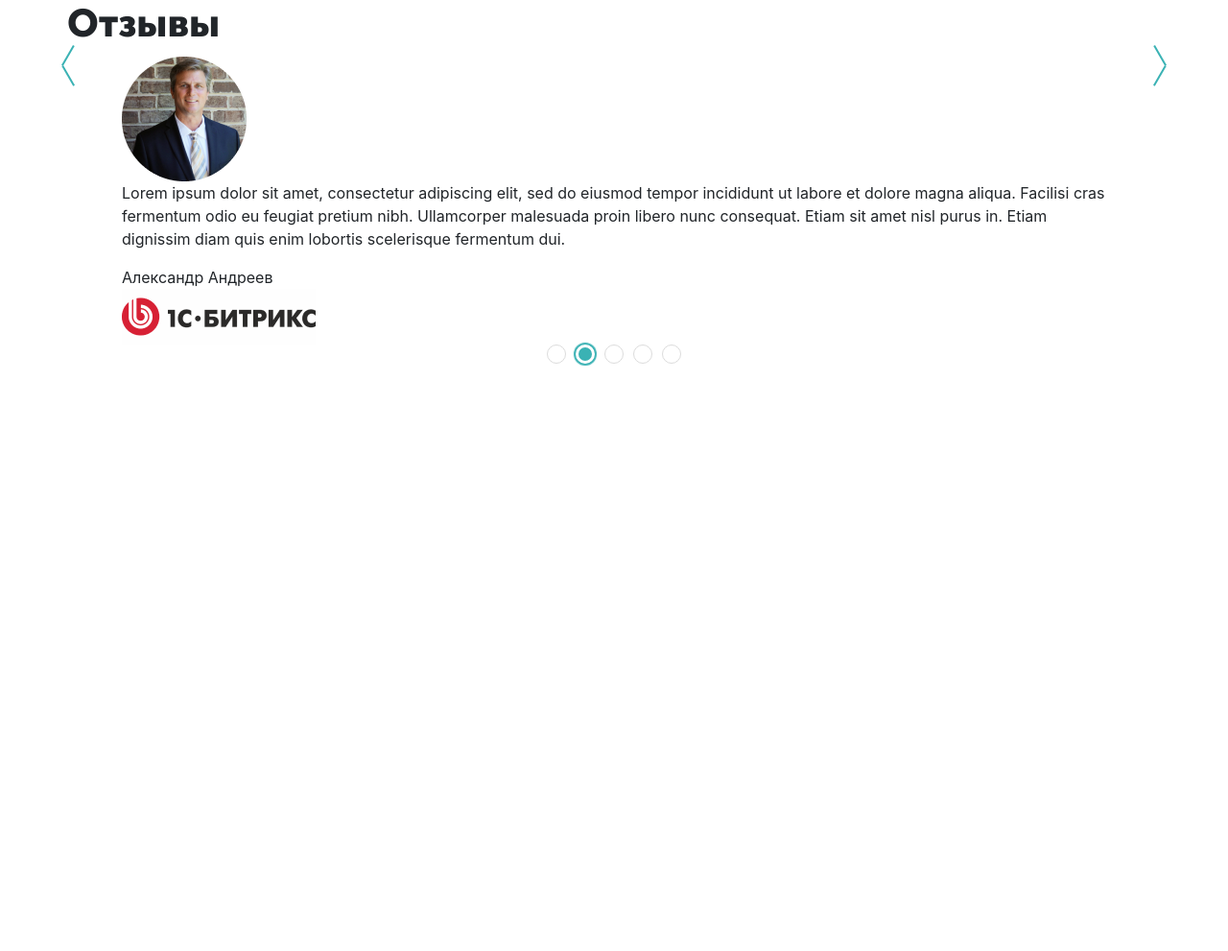
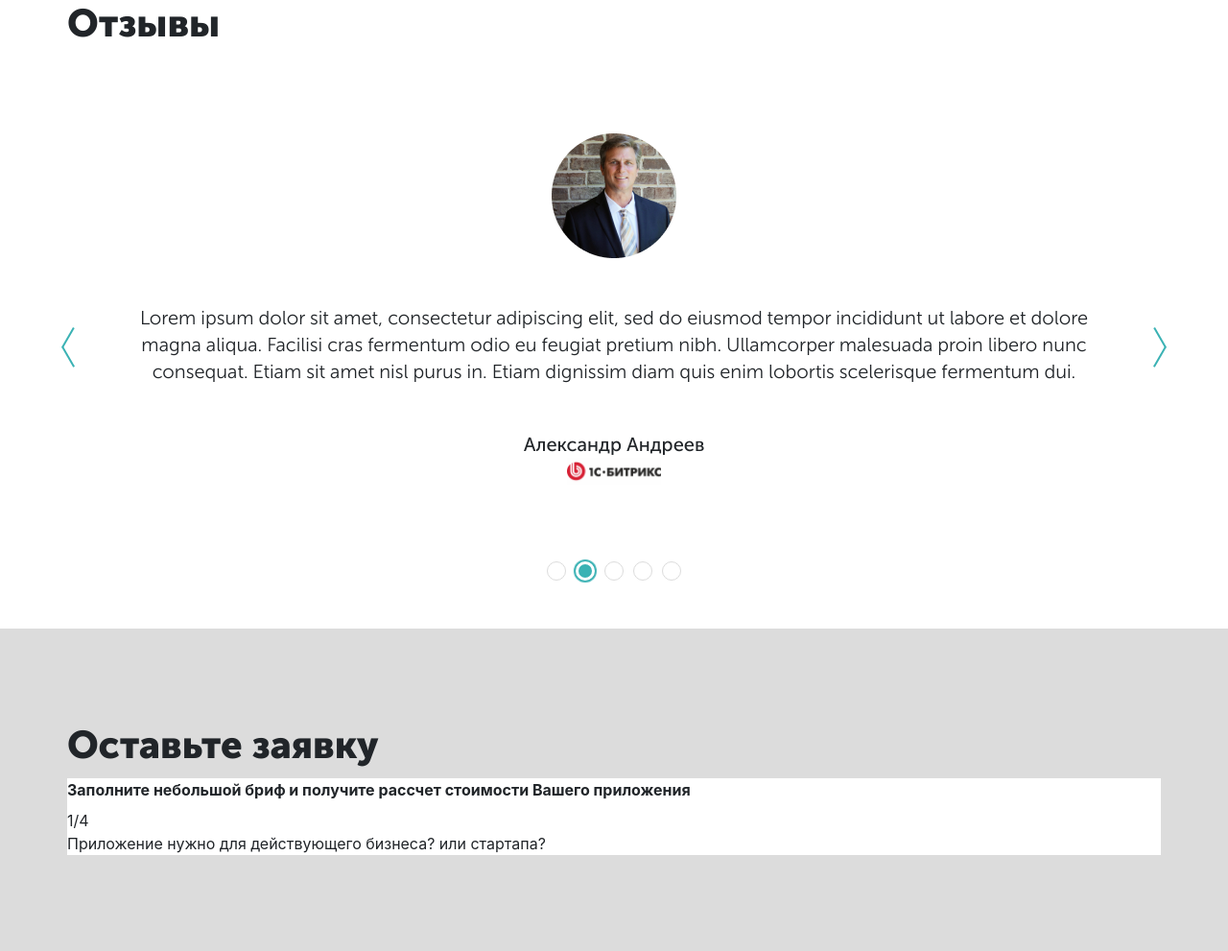
Before and after one commit to AndreyTSpb/void, a website: page src/index.html in a window 1280 px wide. Shown: the part 4932-5923 px from the top of the page at 96% size. Before the commit the page ends 5361 px from the top, so only its background shows below. Drawn offline with nearby package versions, Linux system fonts and the light colour scheme; files that its build step writes are made by us from their sources.

Commit message:
contact us

```diff
--- a/src/index.html
+++ b/src/index.html
@@ -174,14 +174,14 @@
             </div>
             <div class="testimonials__wrapper">
                 <div class="testimonials__item">
-                    <img src="img/foto.png" alt="" srcset="">
+                    <img class="photo" src="img/foto.png" alt="" srcset="">
                     <p>
                         Lorem ipsum dolor sit amet, consectetur adipiscing elit, sed do eiusmod tempor incididunt ut labore et dolore magna aliqua. Facilisi cras fermentum odio eu feugiat pretium nibh. Ullamcorper malesuada proin libero nunc consequat. Etiam sit amet nisl purus in. Etiam dignissim diam quis enim lobortis scelerisque fermentum dui.
                     </p>
-                    <div class="testimonials_item-name">
+                    <div class="testimonials__item-name">
                         Александр Андреев
                     </div>
-                    <div class="testimonials_item-company">
+                    <div class="testimonials__item-company">
                         <img src="img/1c-bitrix-logo 1.png" alt="" srcset="">
                     </div>
                 </div>
@@ -198,5 +198,21 @@
             </div>
         </div>
     </section>
+
+    <section class="contact-us">
+        <div class="container">
+            <h2>Оставьте заявку</h2>
+            <div class="contact-us__blocks">
+                <div class="contacts-us__blocks-block">
+                    <div class="contacts-us__blocks-block-header">
+                        <h4>Заполните небольшой бриф и получите рассчет стоимости Вашего приложения</h4><span>1/4</span>
+                    </div>
+                    <div class="contacts-us__blocks-block-body">
+                        Приложение нужно для действующего бизнеса? или стартапа?
+                    </div>
+                </div>
+            </div>
+        </div>
+    </section>
 </body>
 </html>
--- /dev/null
+++ b/src/sass/blocks/_contact-us.scss
@@ -0,0 +1,16 @@
+.contact-us{
+    background-color: #DCDCDC;
+    padding-top: 100px;
+    padding-bottom: 100px;
+    h2{
+        font-family: 'MuseoSansCyrl-900';
+        font-style: normal;
+        font-weight: normal;
+        font-size: 40px;
+        line-height: 48px;
+    }
+    &__blocks{
+        width: 100%;
+        background: #FFFFFF;
+    }
+}
--- a/src/sass/blocks/_form.scss
+++ b/src/sass/blocks/_form.scss
@@ -41,7 +41,7 @@
     height: 47px;
     position: absolute;
     left: 0;
-    top: 10%;
+    top: 55%;
     &:hover{
         cursor: pointer;
     }
@@ -68,7 +68,7 @@
     height: 47px;
     position: absolute;
     right: 0;
-    top: 10%;
+    top: 55%;
     &:hover{
         cursor: pointer;
     }
--- a/src/sass/blocks/_testimonials.scss
+++ b/src/sass/blocks/_testimonials.scss
@@ -10,5 +10,35 @@
         width: 90%;
         margin: 0 auto;
         min-height: 300px;
+        text-align: center;
+        padding-top: 80px;
+        padding-bottom: 80px;
+        .photo{
+            width: 130px;
+            height: 130px;
+        }
+        p{
+            margin-top: 50px;
+            font-family: 'MuseoSansCyrl-300';
+            font-style: normal;
+            font-weight: normal;
+            font-size: 20px;
+            line-height: 28px;
+        }
+        &-name{
+            font-family: 'MuseoSansCyrl-500';
+            font-style: normal;
+            font-weight: normal;
+            font-size: 20px;
+            line-height: 24px;
+            margin-top: 50px;
+        }
+        &-company{
+            width: 0 auto;
+            img{
+                width: 98px;
+                height: 28px;
+            }
+        }
     }
 }
--- a/src/sass/style.scss
+++ b/src/sass/style.scss
@@ -33,3 +33,4 @@ h2{
 @import 'blocks/select-paket';
 @import 'blocks/our-customers';
 @import 'blocks/testimonials';
+@import 'blocks/contact-us';
```
Also changed, not shown: dist/css/style.min.css, dist/index.html.
